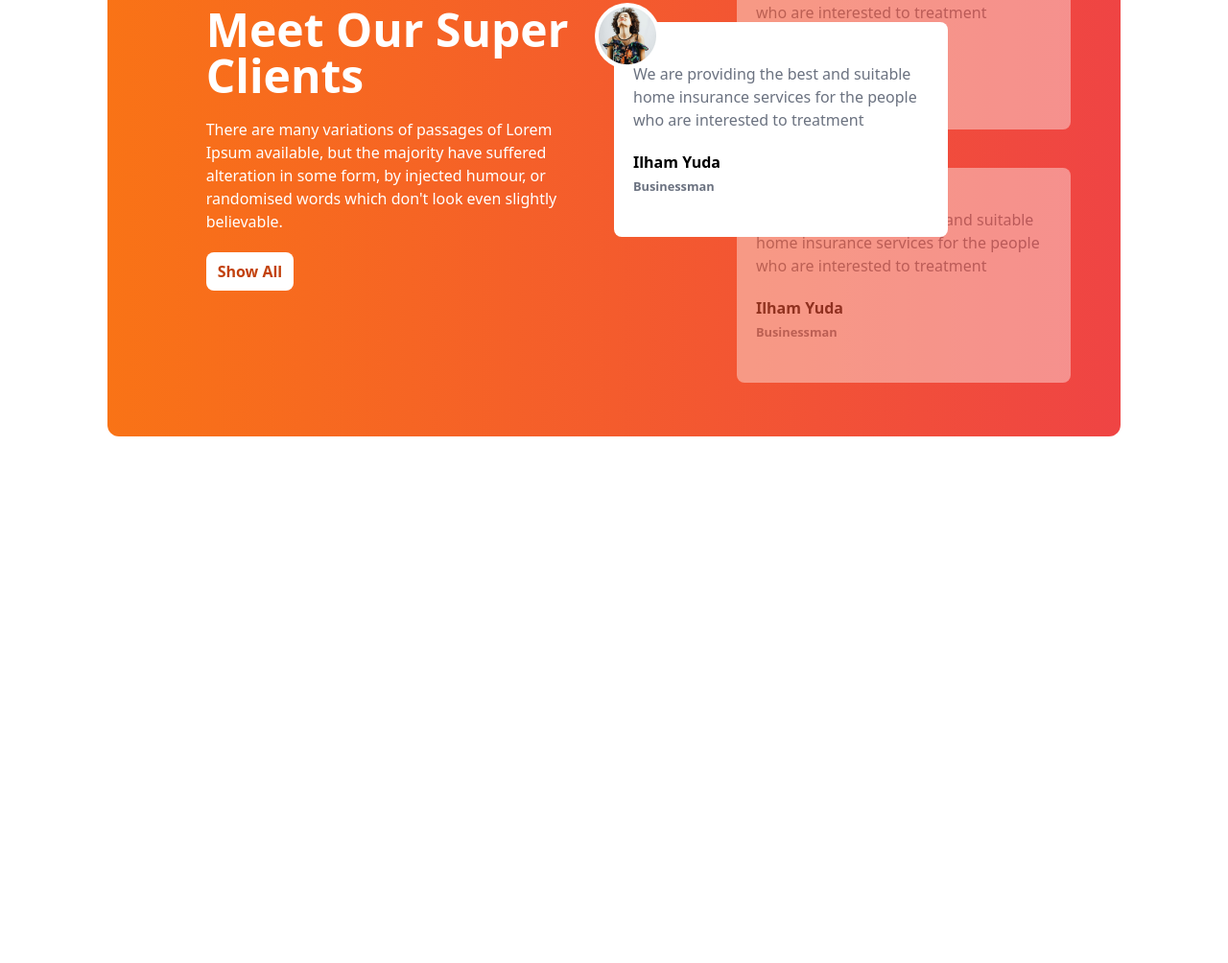
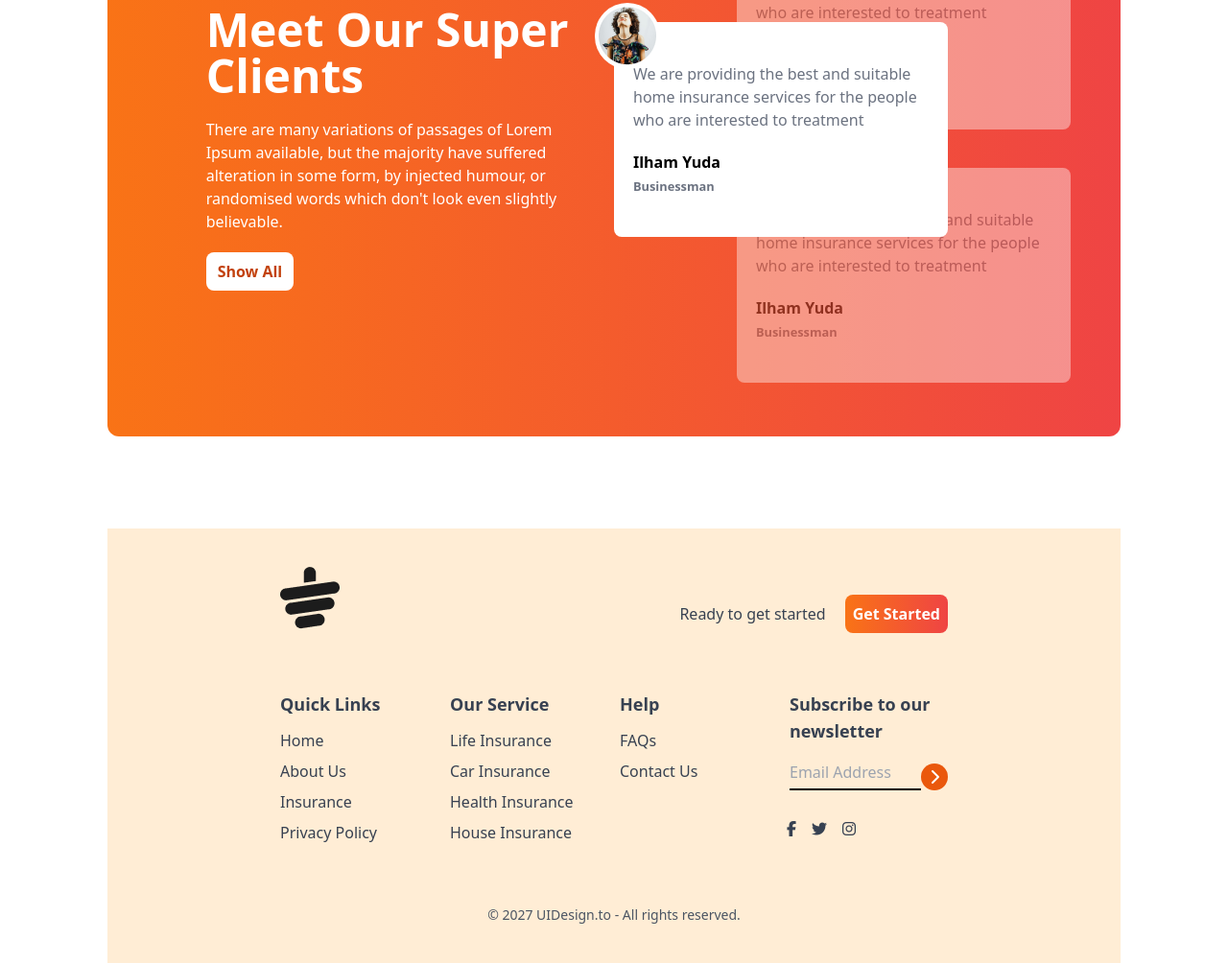
Before and after one commit to kira217-cyber/Tea-House, a plain HTML site: page index.html in a window 1280 px wide. Shown: the part 2014-3018 px from the top of the page at 96% size. Before the commit the page ends 2565 px from the top, so only its background shows below. Drawn offline with nearby package versions, Linux system fonts and the light colour scheme.

Commit message:
added by footer section

```diff
--- a/index.html
+++ b/index.html
@@ -183,6 +183,96 @@
                </div>
             </div>
           </section>
+          <!-- News Section Home-Work -->
+
+
+          <!-- Footer Section -->
+           <footer class="bg-orange-100 text-gray-700 py-10 px-4 md:px-16">
+            <div class="w-9/12 mx-auto">
+              <!-- Logo -->
+               <div class="mb-8 flex justify-between">
+                <img class="mb-8" src="./images/cup.png" alt="">
+                <div class="flex items-center gap-5">
+                  <h4>Ready to get started</h4>
+                  <button class="bg-gradient-to-r from-orange-500 to-red-500 ... px-2 py-2 rounded-lg text-white font-bold">Get Started</button>
+                </div>
+
+               </div>
+               <!-- Links -->
+               <div class="grid grid-cols-1 md:grid-cols-2 lg:grid-cols-4 gap-3">
+                <!-- First Column -->
+                 <div>
+                  <h3 class="font-semibold text-lg mb-3">Quick Links</h3>
+                  <ul class="space-y-2">
+                    <li>
+                      <a class="hover:text-orange-600" href="">Home</a>
+                    </li>
+                    <li>
+                      <a class="hover:text-orange-600" href="">About Us</a>
+                    </li>
+                    <li>
+                      <a class="hover:text-orange-600" href="">Insurance</a>
+                    </li>
+                    <li>
+                      <a class="hover:text-orange-600" href="">Privacy Policy</a>
+                    </li>
+
+                  </ul>
+                 </div>
+                 <!-- Second Column -->
+                 <div>
+                  <h3 class="font-semibold text-lg mb-3">Our Service</h3>
+                  <ul class="space-y-2">
+                    <li>
+                      <a class="hover:text-orange-600" href="">Life Insurance</a>
+                    </li>
+                    <li>
+                      <a class="hover:text-orange-600" href="">Car Insurance</a>
+                    </li>
+                    <li>
+                      <a class="hover:text-orange-600" href="">Health Insurance</a>
+                    </li>
+                    <li>
+                      <a class="hover:text-orange-600" href="">House Insurance</a>
+                    </li>
+
+                  </ul>
+                 </div>
+                 <!-- Third Column -->
+                 <div>
+                  <h3 class="font-semibold text-lg mb-3">Help</h3>
+                  <ul class="space-y-2">
+                    <li>
+                      <a class="hover:text-orange-600" href="">FAQs</a>
+                    </li>
+                    <li>
+                      <a class="hover:text-orange-600" href="">Contact Us</a>
+                    </li>
+
+
+                  </ul>
+                 </div>
+
+                 <!-- Fourth Column -->
+                 <div>
+                  <h3 class="font-semibold text-lg mb-3">Subscribe to our <br> newsletter</h3>
+                  <div class="flex space-y-2">
+                    <input type="text" placeholder="Email Address" class="bg-transparent border-b-2 border-black w-4/6 md:w-5/6 "><i class="fa-solid fa-chevron-right w-7 h-7 bg-orange-600 inline-flex rounded-full text-white justify-center items-center"></i>
+                  </div>
+                  <div class="flex justify-center gap-4 w-2/5 mb-2 mt-8">
+                    <i class="fa-brands fa-facebook-f"></i>
+                    <i class="fa-brands fa-twitter"></i>
+                    <i class="fa-brands fa-instagram"></i>
+                  </div>
+                 </div>
+               </div>
+               <div class="text-center pt-4 mt-12">
+                <p class="text-sm text-gray-600">© 2027 UIDesign.to - All rights reserved.</p>
+               </div>
+            </div>
+
+
+           </footer>
     </main>
 
 </body>
```
